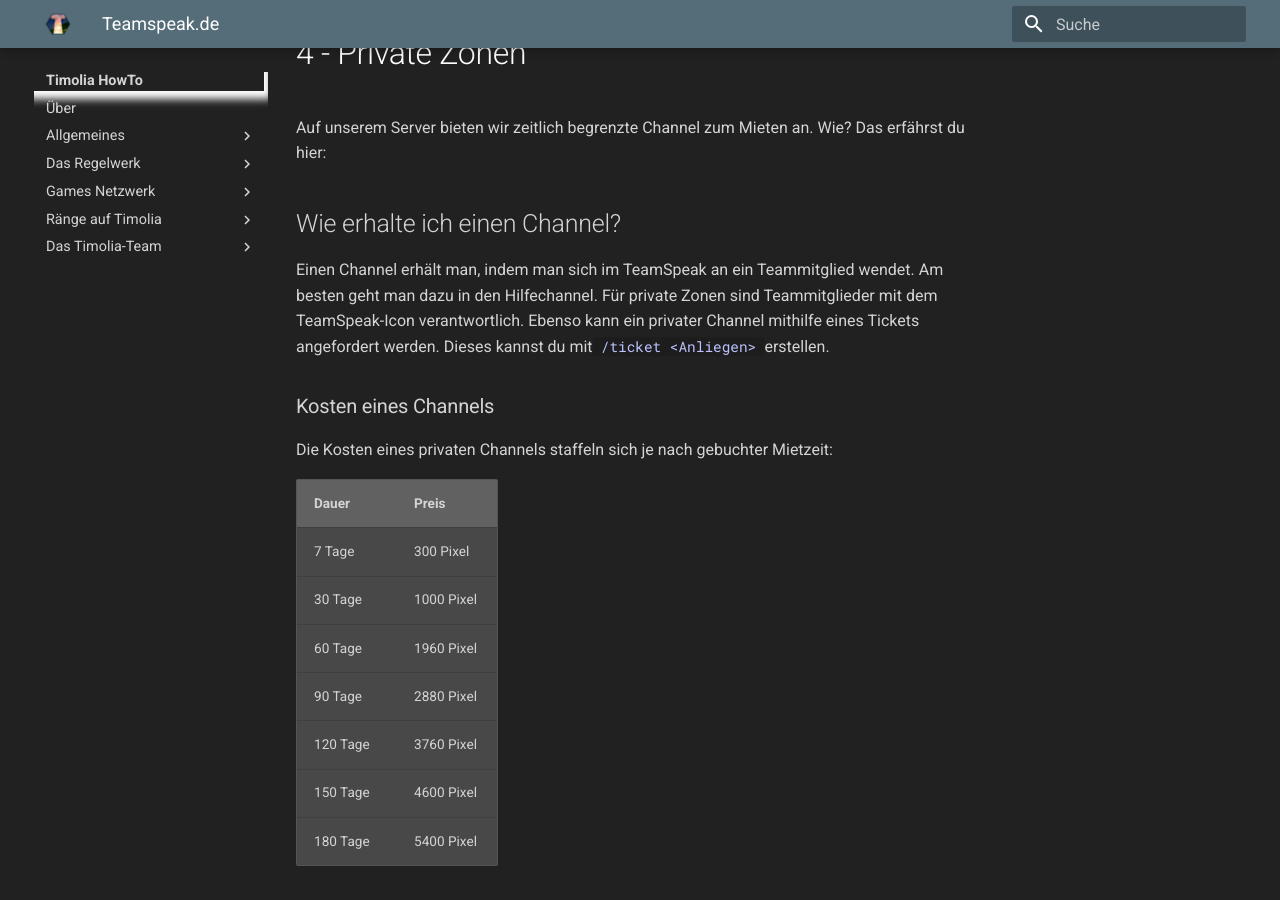
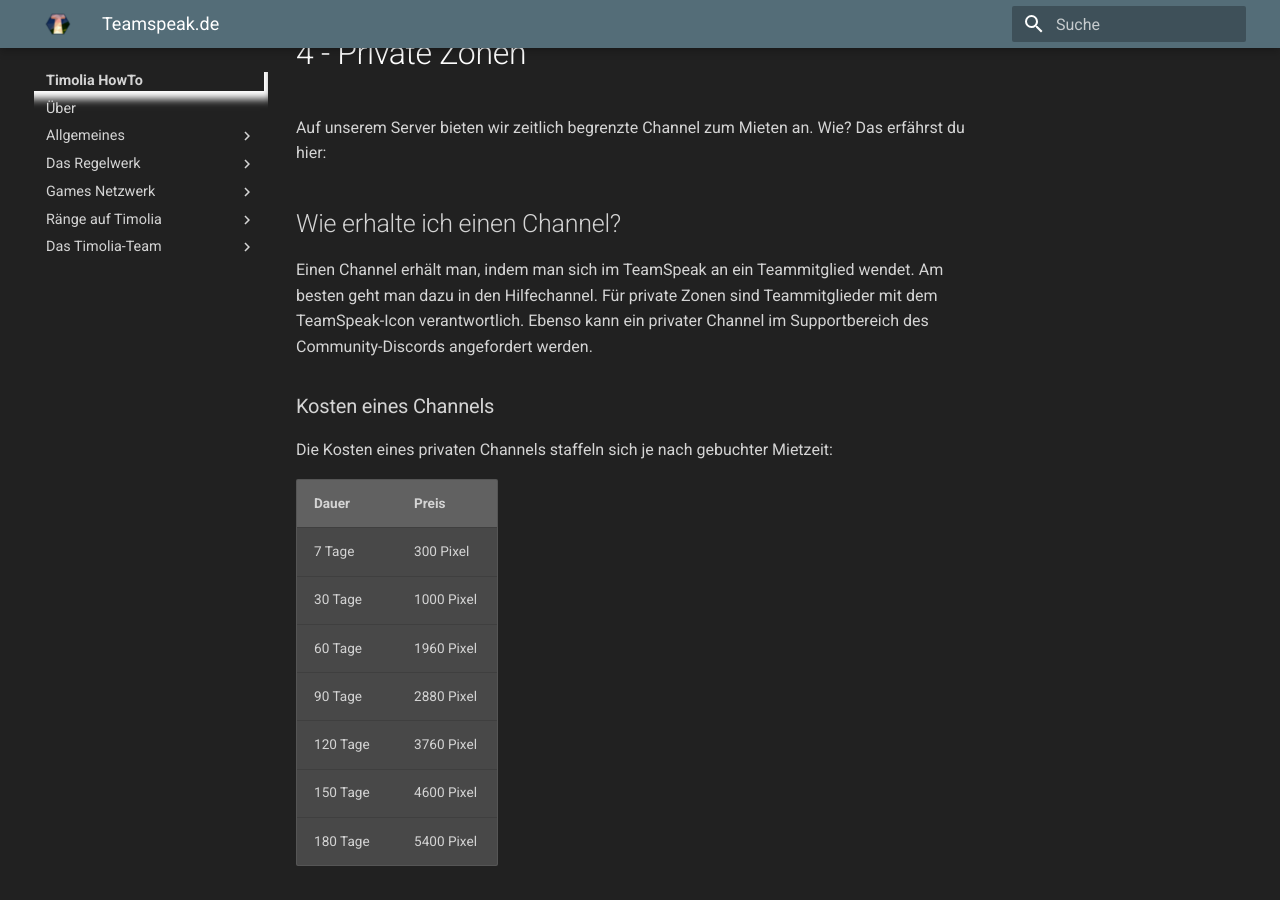
Before and after one commit to TimoliaDE/HowTo, an MkDocs documentation site: the page built from docs/teamspeak.de.md, in a window 1280 px wide and 900 px high, scrolled down 975 px. Built offline with MkDocs 1.6.1 and Material for MkDocs 9.7.7, drawn with Linux system fonts in a browser that asks for light colours; old or Windows-style settings are respelled for this version of MkDocs.

Commit message:
Ticket-System entfernen

```diff
--- a/docs/teamspeak.de.md
+++ b/docs/teamspeak.de.md
@@ -20,8 +20,9 @@ Die Regeln des TeamSpeaks kannst du dem Channel "TeamSpeak Regeln" auf dem TeamS
 Auf unserem Server bieten wir zeitlich begrenzte Channel zum Mieten an. Wie? Das erfährst du hier:
 
 ## Wie erhalte ich einen Channel?
-Einen Channel erhält man, indem man sich im TeamSpeak an ein Teammitglied wendet. Am besten geht man dazu in den Hilfechannel. Für private Zonen sind Teammitglieder mit dem TeamSpeak-Icon verantwortlich. Ebenso kann
-ein privater Channel mithilfe eines Tickets angefordert werden. Dieses kannst du mit `/ticket <Anliegen>` erstellen.
+Einen Channel erhält man, indem man sich im TeamSpeak an ein Teammitglied wendet. Am besten geht man dazu in den Hilfechannel.
+Für private Zonen sind Teammitglieder mit dem TeamSpeak-Icon verantwortlich.
+Ebenso kann ein privater Channel im Supportbereich des Community-Discords angefordert werden.
 
 ### Kosten eines Channels
 Die Kosten eines privaten Channels staffeln sich je nach gebuchter Mietzeit:
```
Also changed, not shown: docs/commands.de.md (+0 -2 lines), docs/commands.en.md (+0 -2 lines), docs/faq.de.md (+1 -1 lines), docs/faq.en.md (+0 -2 lines), docs/teamspeak.en.md (+1 -1 lines).
